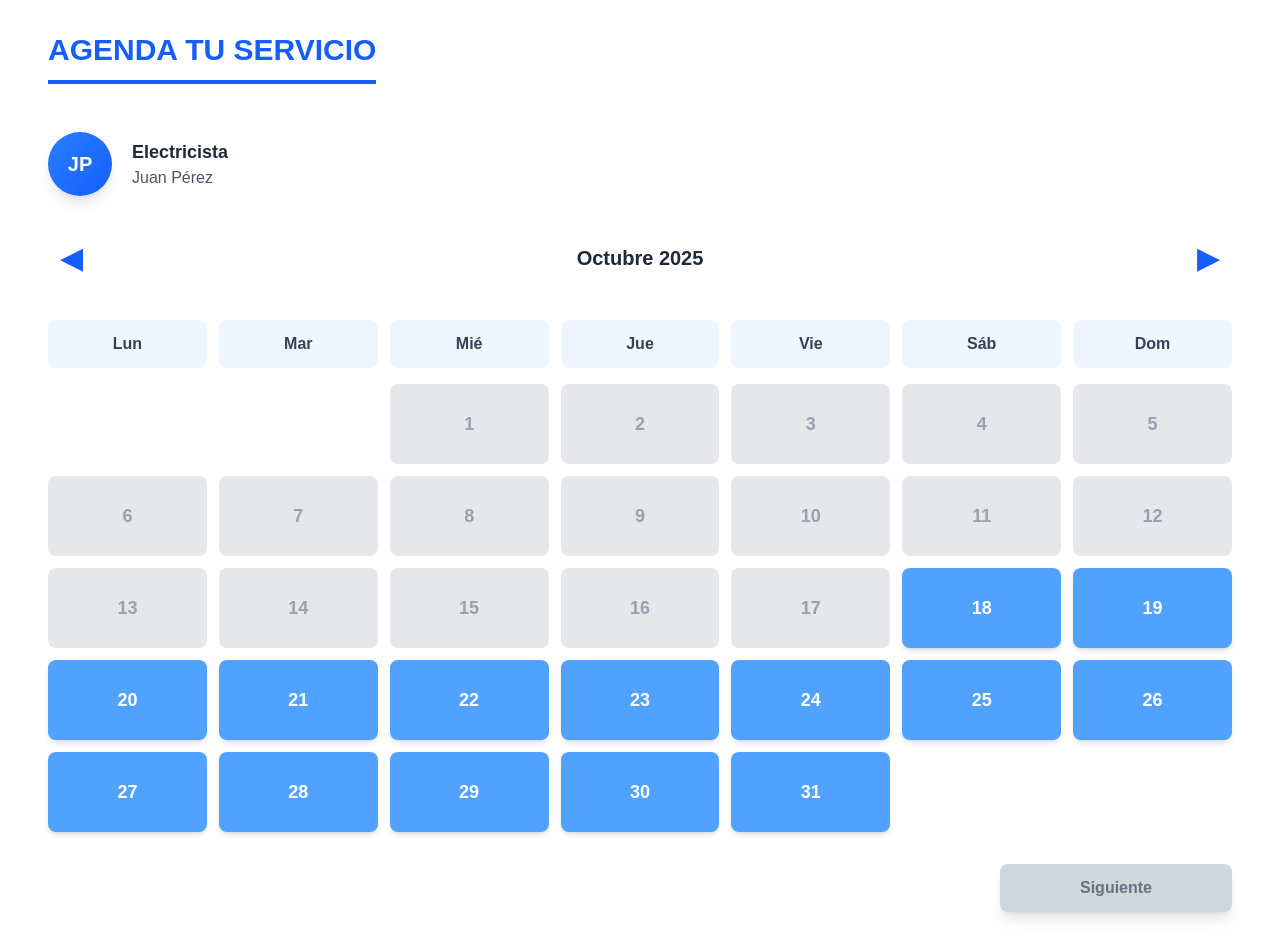
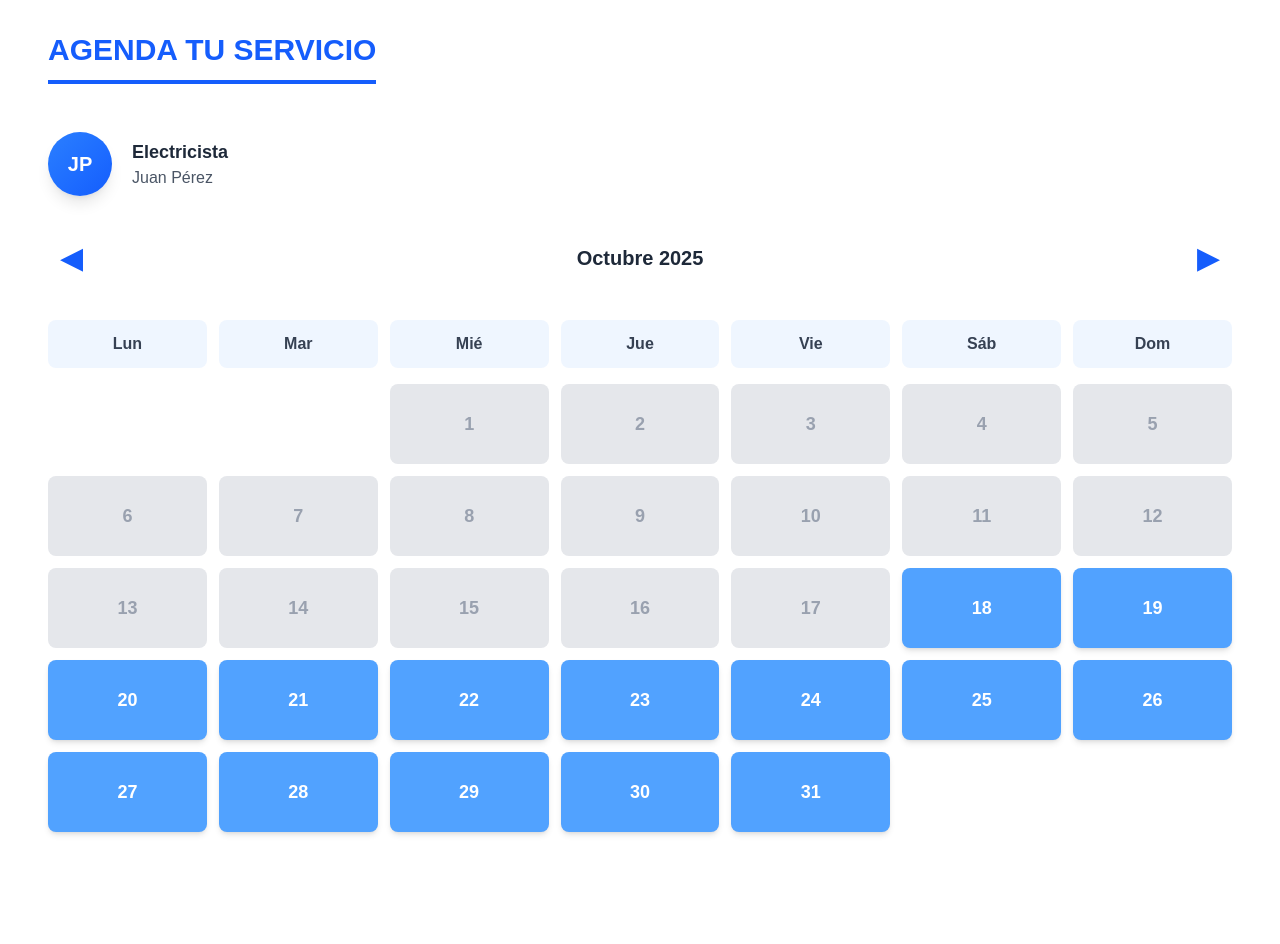
Before and after one commit to robertgt0/alquiler_front, a Next.js app: page /register_a_job in a window 1280 px wide. After the commit the page ends 896 px from the top, so only its background shows below. Built offline with nearby package versions, Linux system fonts and the light colour scheme.

Commit message:
registrar trabajo V2

```diff
--- a/src/app/page.tsx
+++ b/src/app/page.tsx
@@ -1,4 +1,5 @@
 import Image from "next/image";
+import Calendario from "./register_a_job/calendario";
 
 export default function Home() {
   return (
@@ -97,6 +98,7 @@ export default function Home() {
           />
           Go to nextjs.org →
         </a>
+
       </footer>
     </div>
   );
--- a/src/app/register_a_job/calendario.tsx
+++ b/src/app/register_a_job/calendario.tsx
@@ -51,11 +51,6 @@ const Calendario: React.FC = () => {
     setFechaSeleccionada(null);
   };
 
-  const continuarConFecha = () => {
-    if (fechaSeleccionada) {
-      // El componente ya renderiza Horario automáticamente
-    }
-  };
 
   const generarDias = (): React.ReactElement[] => {
     const daysInMonth = getDaysInMonth(currentMonth, currentYear);
@@ -167,17 +162,7 @@ const Calendario: React.FC = () => {
           </div>
 
           <div className="flex justify-end">
-            <button
-              onClick={continuarConFecha}
-              disabled={!fechaSeleccionada}
-              className={`px-20 py-3 rounded-lg text-base font-bold transition-all shadow-lg ${
-                fechaSeleccionada
-                  ? "bg-blue-600 text-white hover:bg-blue-700 hover:shadow-xl cursor-pointer"
-                  : "bg-gray-300 text-gray-500 cursor-not-allowed"
-              }`}
-            >
-              Siguiente
-            </button>
+
           </div>
         </div>
       </div>
--- a/src/app/register_a_job/disponibilidad/components/ModalHorario.tsx
+++ b/src/app/register_a_job/disponibilidad/components/ModalHorario.tsx
@@ -1,7 +1,7 @@
 // src/app/register_a_job/disponibilidad/components/ModalHorario.tsx
 "use client";
 import React, { useState, useEffect } from "react";
-import type { Horario } from "../Constantes";
+import type { Horario } from "../../Constantes";
 import TimePicker from "./TimePicker";
 
 // --- Props del Componente ---
```
Also changed, not shown: package.json (+6 -5 lines), 1 other file (tests, documents, lock files or other folders).
